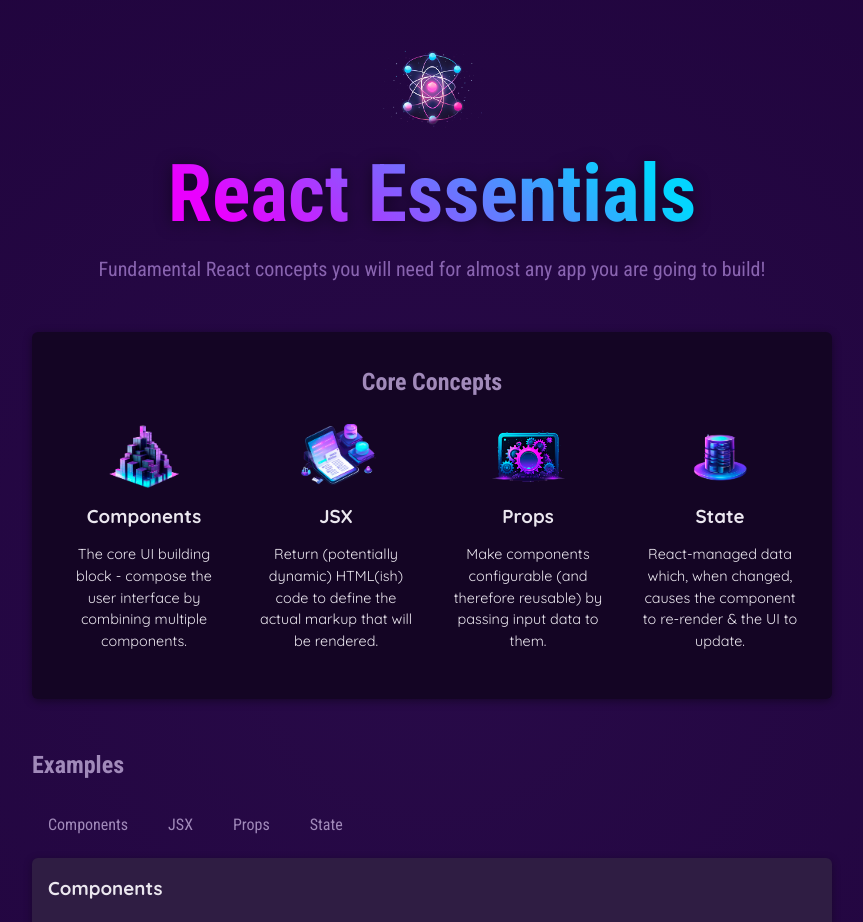
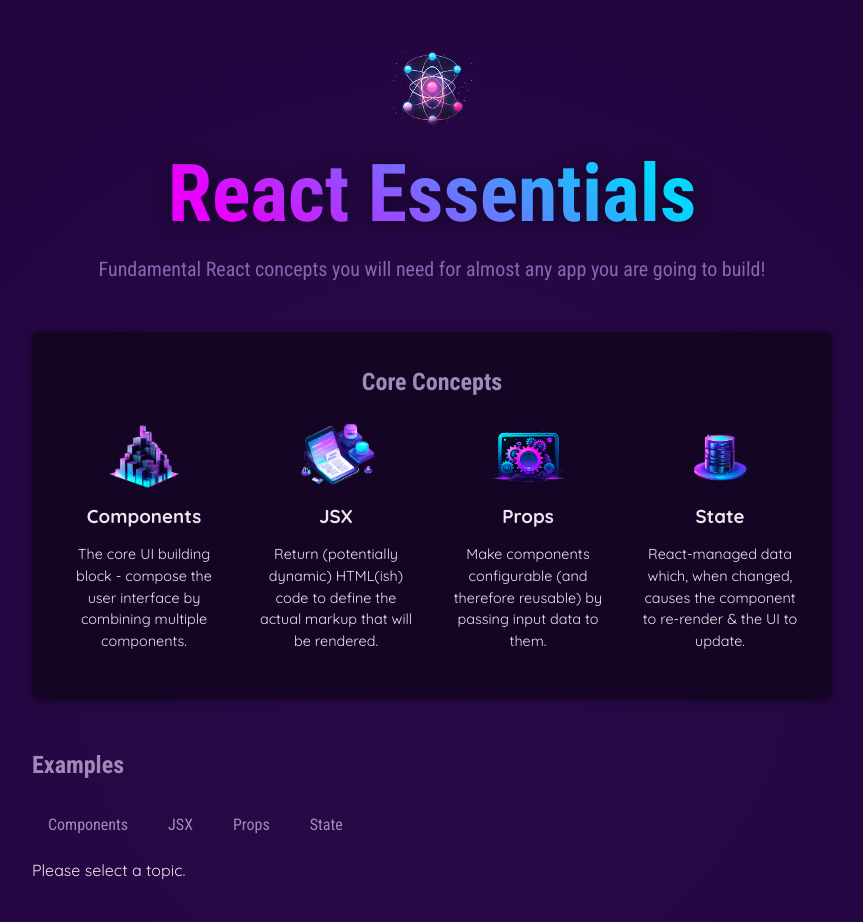
Before and after one commit to karnandohuang/udemy-react-starting-project, a React (Vite) app: page / in a window 1280 px wide. Shown: the top 922 px of the page, without its empty margins (208-1071 px from the left). Built offline with nearby package versions, Linux system fonts and the light colour scheme.

Commit message:
use ternary

```diff
--- a/src/App.jsx
+++ b/src/App.jsx
@@ -6,7 +6,7 @@ import CoreConcept from "./components/CoreConcept";
 import TabButton from "./components/TabButton";
 
 function App() {
-    const [selectedTopic, setSelectedTopic] = useState('components')
+    const [selectedTopic, setSelectedTopic] = useState()
     function handleSelect(selectedButton) {
         // console.log('Hello World! - Selected', selectedButton)
         setSelectedTopic(selectedButton)
@@ -36,13 +36,17 @@ function App() {
                   <TabButton onSelect={() => handleSelect('props')}>Props</TabButton>
                   <TabButton onSelect={() => handleSelect('state')}>State</TabButton>
               </menu>
-              <div id="tab-content">
-                  <h3>{EXAMPLES[selectedTopic]?.title}</h3>
-                  <p>{EXAMPLES[selectedTopic]?.description}</p>
-                  <pre>
+              {!selectedTopic ? (
+                  <p>Please select a topic.</p>
+              ) : (
+                  <div id="tab-content">
+                      <h3>{EXAMPLES[selectedTopic]?.title}</h3>
+                      <p>{EXAMPLES[selectedTopic]?.description}</p>
+                      <pre>
                       <code>{EXAMPLES[selectedTopic]?.code}</code>
                   </pre>
-              </div>
+                  </div>
+              )}
           </section>
         <h2>Time to get started!</h2>
       </main>
```
